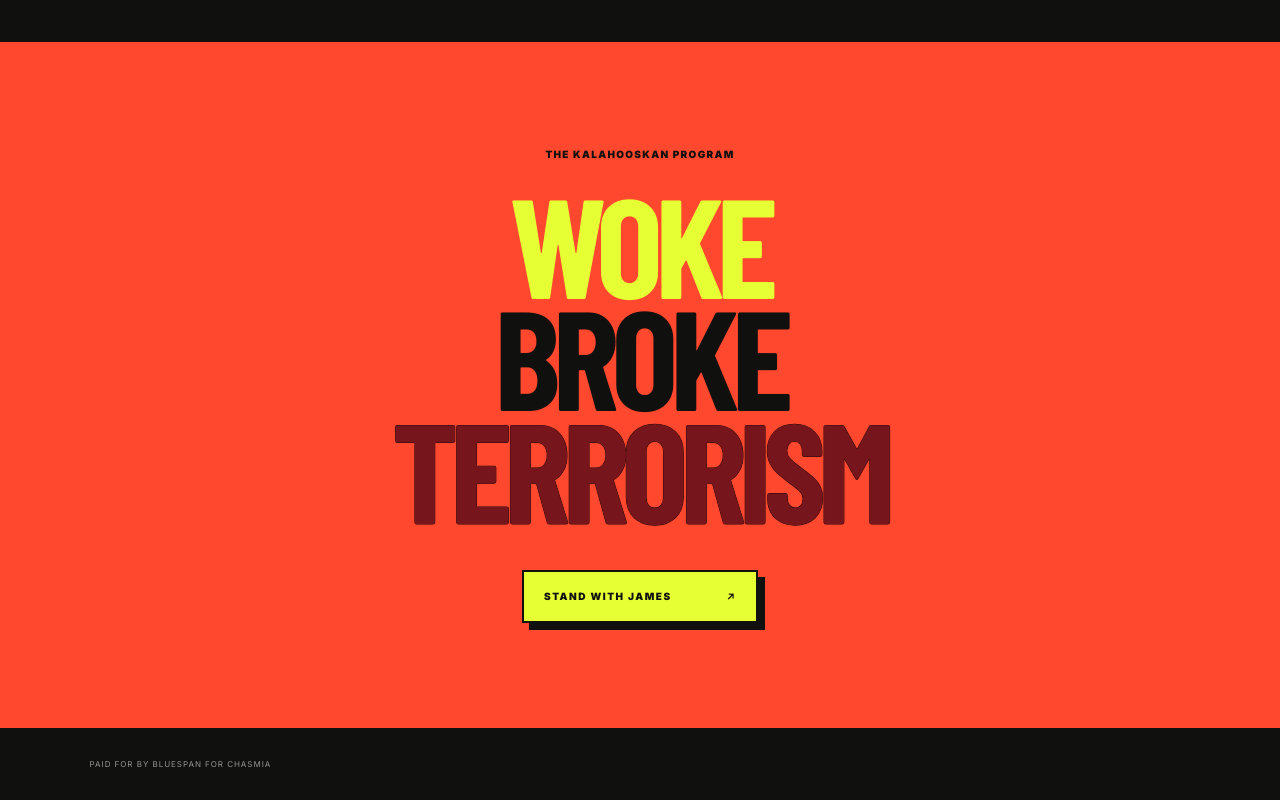
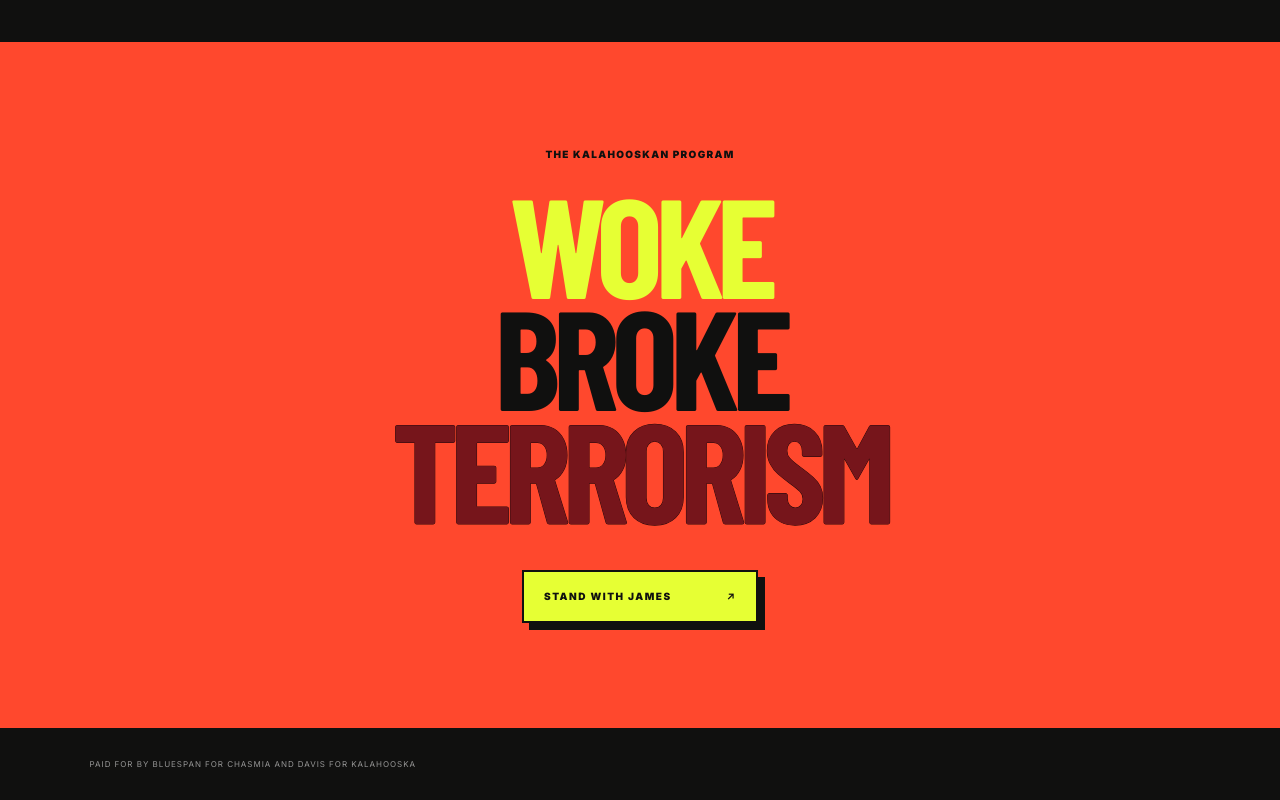
Before and after one commit to manualAlan/James-Bluespan-Campaign, a Next.js app: page /kalahooska in a window 1280 px wide. Shown: the part 2428-3228 px from the top of the page. Built offline with nearby package versions, Linux system fonts and the light colour scheme; a web font is replaced by a local one.

Commit message:
Updateef page.tsx

```diff
--- a/app/kalahooska/page.tsx
+++ b/app/kalahooska/page.tsx
@@ -74,7 +74,7 @@ export default function KalahooskaPage() {
       </section>
 
       <footer className="danger-footer">
-        <small>Paid for by Bluespan for Chasmia</small>
+        <small>Paid for by Bluespan for Chasmia and Davis for Kalahooska</small>
       </footer>
     </main>
   );
```
